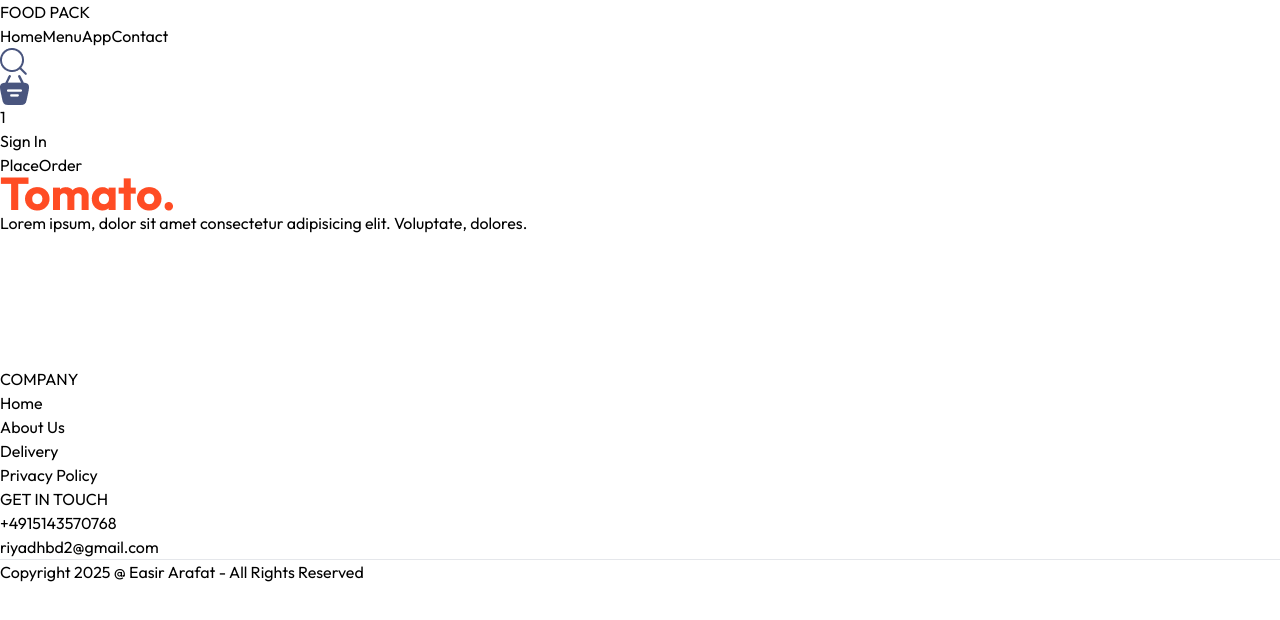
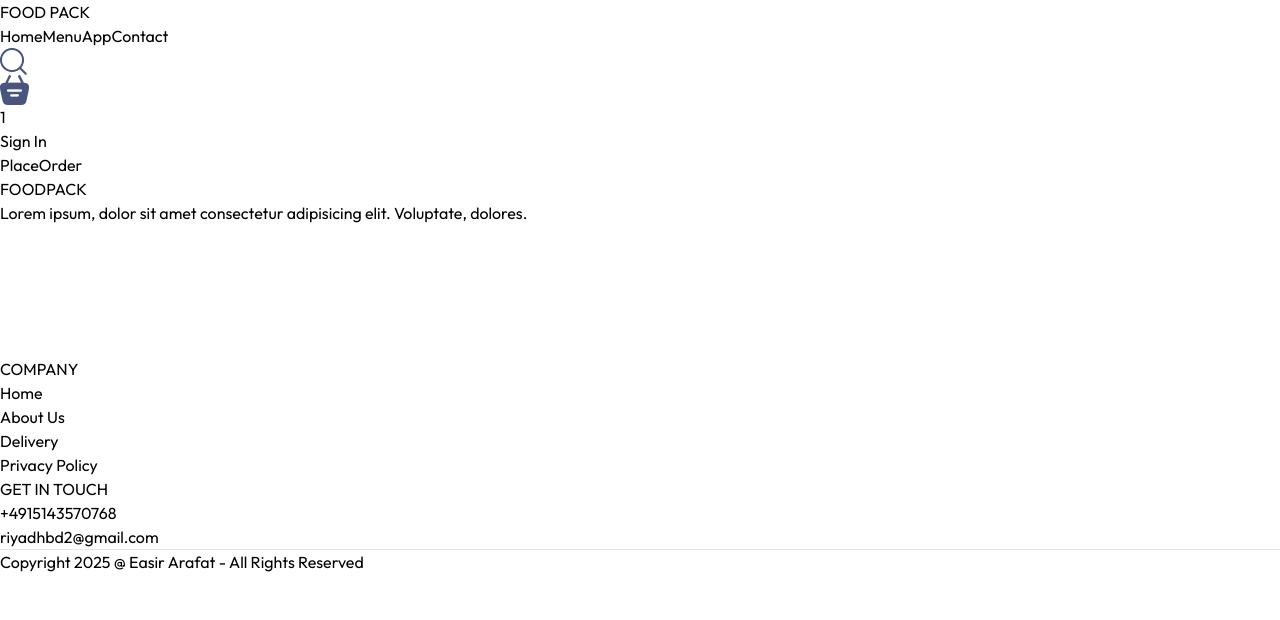
Before and after one commit to riyadhbd2/food-kingdom, a React (Vite) app in the folder client/: page /order in a window 1280 px wide. Shown: the top 620 px of the page. Built offline with nearby package versions, Linux system fonts and the light colour scheme.

Commit message:
footer logo edited

```diff
--- a/client/src/components/Footer.jsx
+++ b/client/src/components/Footer.jsx
@@ -7,7 +7,7 @@ const Footer = () => {
       <div className="w-full max-w-7xl grid grid-cols-1 md:grid-cols-3 gap-10 text-center md:text-left">
         {/* Logo & Description */}
         <div className="flex flex-col items-center md:items-start gap-5">
-          <img src={assets.logo} alt="Logo" className="w-32" />
+          <h1 className="text-orange-400 text-bold text-xl">FOOD<span className="text-white ml-1">PACK </span></h1>
           <p className="max-w-xs">
             Lorem ipsum, dolor sit amet consectetur adipisicing elit. Voluptate, dolores.
           </p>
```
